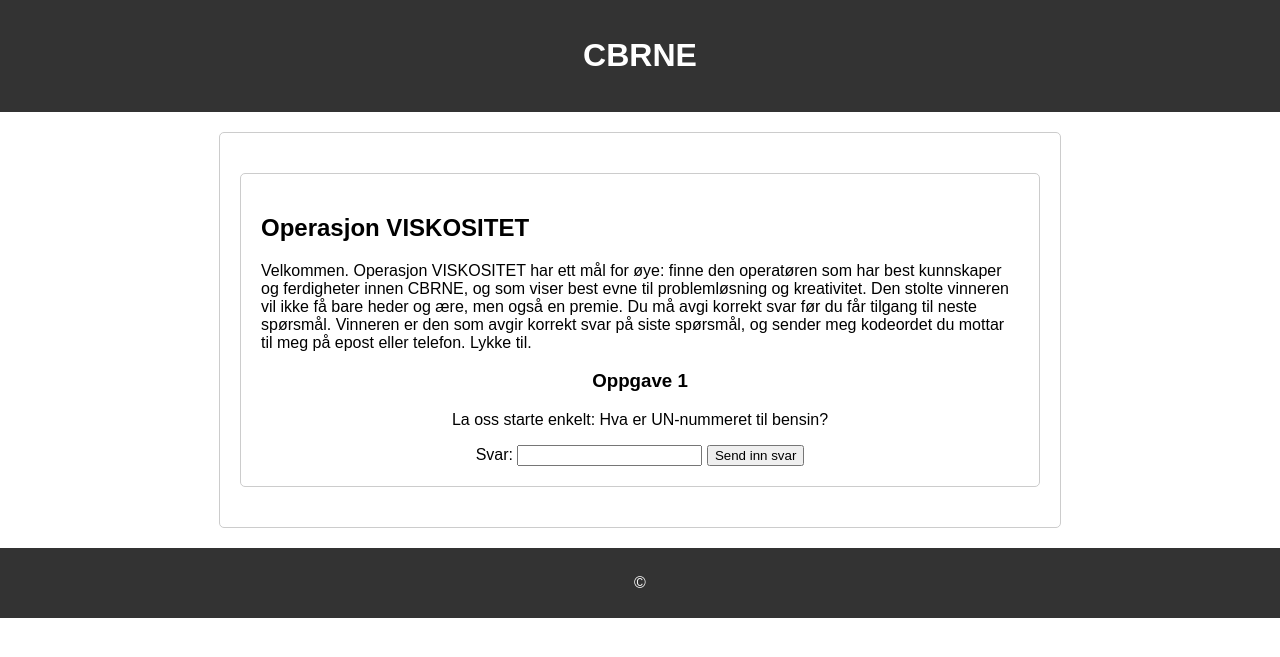
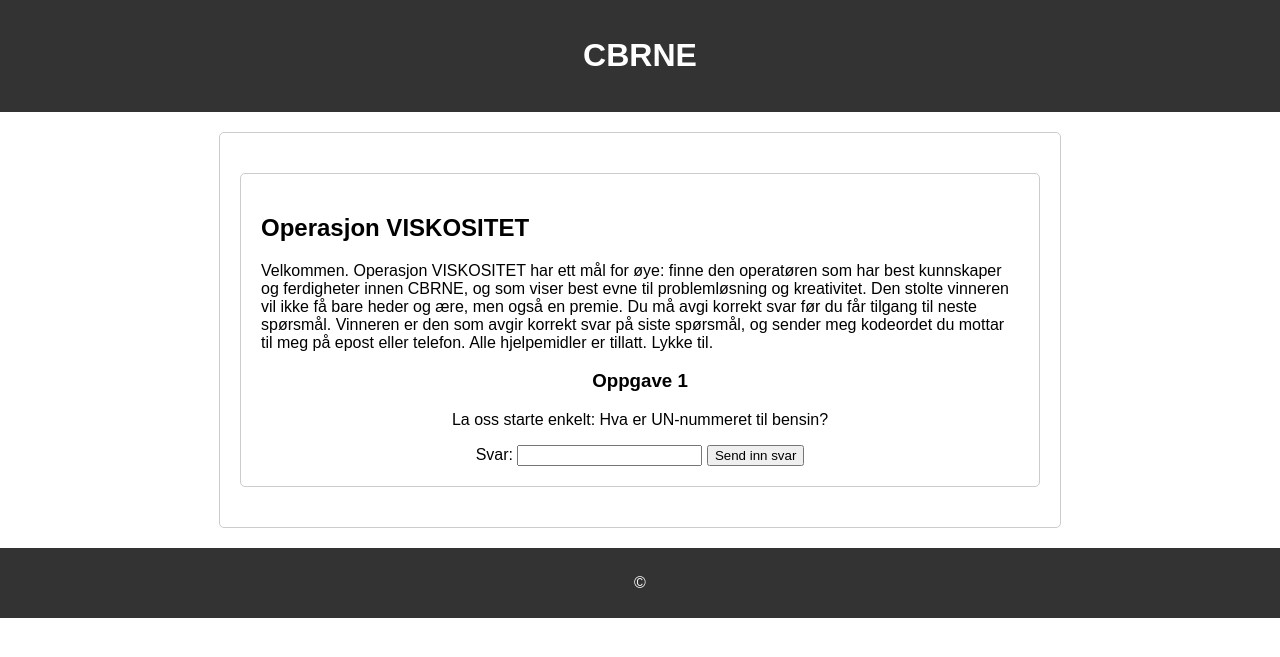
Before and after one commit to grevlinger/CBRNE, a Jekyll site: the page built from index.html, in a window 1280 px wide. Shown: the top 657 px of the page. Built offline with Jekyll 4.4.1, drawn with Linux system fonts in a browser that asks for light colours.

Commit message:
Update index.html

```diff
--- a/index.html
+++ b/index.html
@@ -7,7 +7,7 @@
     <h2>Operasjon VISKOSITET</h2>
 
     <p>Velkommen. Operasjon VISKOSITET har ett mål for øye: finne den operatøren som har best kunnskaper og ferdigheter innen CBRNE, og som viser best evne til problemløsning og kreativitet.
-        Den stolte vinneren vil ikke få bare heder og ære, men også en premie. Du må avgi korrekt svar før du får tilgang til neste spørsmål. Vinneren er den som avgir korrekt svar på siste spørsmål, og sender meg kodeordet du mottar til meg på epost eller telefon. Lykke til. </p>
+        Den stolte vinneren vil ikke få bare heder og ære, men også en premie. Du må avgi korrekt svar før du får tilgang til neste spørsmål. Vinneren er den som avgir korrekt svar på siste spørsmål, og sender meg kodeordet du mottar til meg på epost eller telefon. Alle hjelpemidler er tillatt. Lykke til. </p>
 
     <section id="oppgave1">
         <h3>Oppgave 1</h3>
```
